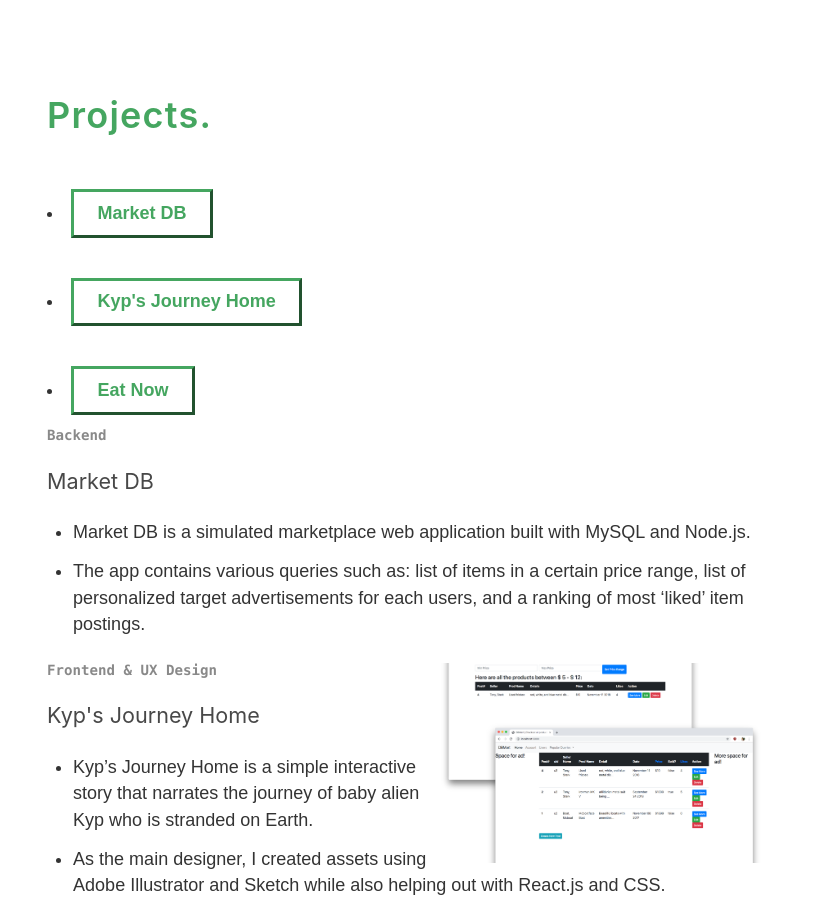
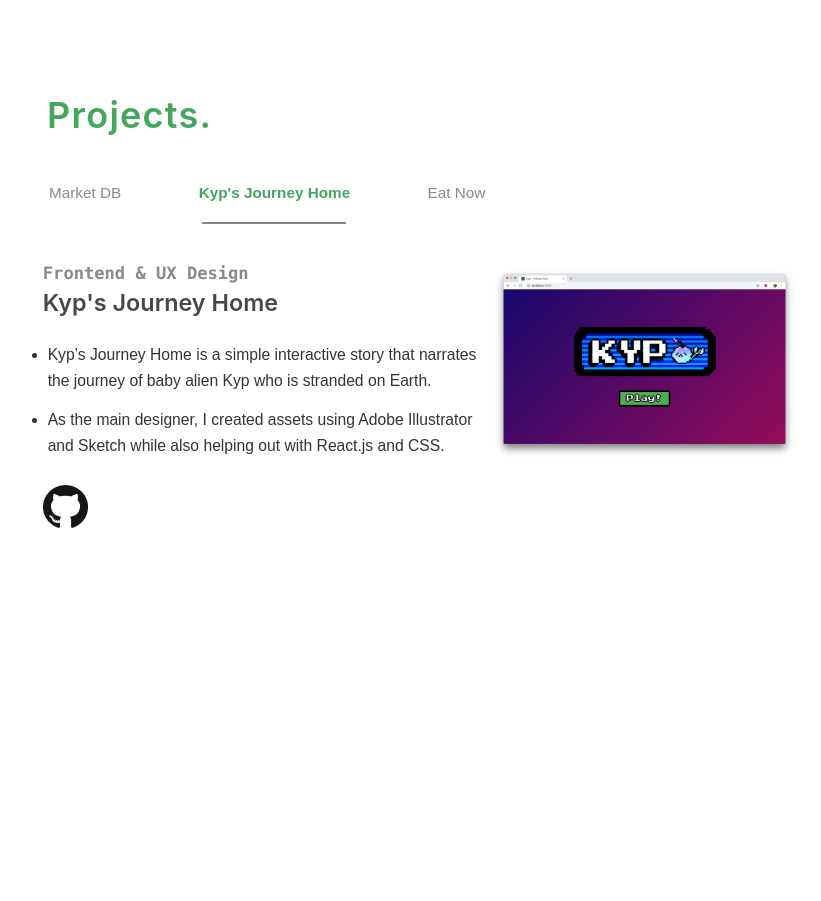
Before and after one commit to ginaahong/GHWebsite, a Gatsby site: page /project in a window 1280 px wide. Shown: the top 901 px of the page, without its empty margins (236-1057 px from the left). After the commit the page ends 800 px from the top, so only its background shows below. Built offline with nearby package versions, Linux system fonts and the light colour scheme; Gatsby itself is replaced by a stand-in of ours.

Commit message:
completed project page tabs and styling

```diff
--- a/src/components/layout.module.scss
+++ b/src/components/layout.module.scss
@@ -16,6 +16,7 @@ html {
 .container {
     margin: 0 auto;
     max-width: 750px;
+    width: 100%;
     padding: 1rem;
 
     display: flex; //enable flexbox
--- a/src/pages/experience.js
+++ b/src/pages/experience.js
@@ -6,9 +6,11 @@
 import Layout from './layout'
 
 const TabsContainer = styled.div`
+  width: 100%;
   display: flex;
   align-items: flex-start;
   position: relative;
+  top: -2vh;
 `;
 
 const Tabs = styled.ul`
@@ -16,6 +18,7 @@
     position: relative;
     width: max-content;
     z-index: 3;
+    top: 2vh;
 
     li {
         list-style-type: none;
@@ -29,6 +32,7 @@
     font-weight: ${props => props.isActive ? 'book' : 'normal' };
     color: ${props => props.isActive ? '#45A660' : '#898989' }
     padding: 0 1.5rem 0.1rem;
+    outline: none;
     border: none;
     background-color: transparent;
     text-align: left;
@@ -60,7 +64,7 @@
 `;
 
 const TabContent = styled.div`
-    left: 1rem;
+    left: -2vw;
     width: 100%;
     height: auto;
     z-index: ${props => (props.isActive ? 2 : -1)};
--- a/src/pages/project.js
+++ b/src/pages/project.js
@@ -6,16 +6,133 @@ import Img from "gatsby-image"
 
 import Layout from './layout'
 
+import github from '../images/github.png'
+import external from '../images/external_link.png'
+
+const TabsContainer = styled.div`
+    width: 100%;
+    display: inline;
+    align-items: flex-start;
+    position: relative;
+    top: -2vh;
+`;
+
+const Tabs = styled.ul`
+    padding-left: 0;
+    display: flex;
+    list-style-type: none;
+    height: max-content;
+    z-index: 3;
+    top: 2vh;
+    margin-left: -3%;
+`;
+
+const Tab = styled.button`
+    outline: none;
+    border: none;
+    background-color: transparent;
+    color: ${props => props.isActive ? '#45A660' : '#898989' };
+    font-weight: ${props => props.isActive ? 'book' : 'normal'};
+    font-size: 0.85rem;
+    padding-right: 3rem;
+    text-align: left;
+    width: 100%;
+    &:hover,
+    &:focus {
+        color: #45A660;
+    }
+`;
+
+const Highlight = styled.span`
+    display: block;
+    background: #898989;
+    position: absolute;
+    top: 4.2rem;
+    left: ${props => props.activeTab > 0 ? (props.activeTab * 10 + 1.1 ) : 0.8 }rem;
+    width: 8rem;
+    height: 0.15rem;
+    z-index: 10;
+    margin-left: -45px;
+    transition-duration: ${props => (props.isActive ? '1s' : '0s')};
+`;
+
+const Content = styled.div`
+    position: relative;
+    padding-top: 12px;
+    padding-left: 30px;
+    flex-grow: 1;
+`;
+
+const Desc = styled.div`
+    width: 110%;
+    height: auto;
+    margin-left: -5%;
+    margin-right: auto;
+    z-index: ${props => (props.isActive ? 2 : -1)};
+    visibility: ${props => (props.isActive ? 'visible' : 'hidden')};
+    transition-duration: ${props => (props.isActive ? '1s' : '0s')};
+    position: ${props => (props.isActive ? 'relative' : 'absolute')};
+`;
+
+const Detail = styled.div`
+    float: left
+    align-text: left;
+    width: 60%;
+
+    h6 {
+        font: consolas;
+        margin-bottom: 0.4rem;
+        font-size: 0.95rem;
+        font-weight: bold;
+    }
+
+    h4 {
+        font-weight: 600;
+        font-size: 1.3rem;
+    }
+
+    ul {
+        li {
+            font-size: 0.87rem;
+            margin-left: -5%;
+        }
+    }
+`;
+
+const Links = styled.div`
+    display: flex;
+    a {
+        max-height: 3rem;
+        max-width: 3rem;
+        margin-right: 2rem;
+    }
+    img {
+        max-width: 2.5rem;
+        opacity: 1;
+        transition: opacity .25s ease-in-out;
+        -moz-transition: opacity .25s ease-in-out;
+        -webkit-transition: opacity .25s ease-in-out;
+    }
+    img:hover {
+        position: relative;
+        top: -1px;
+        opacity: 0.6;
+    }
+`;
+
+
 const ImgContainer = styled.div`
     float: right;
+    width: 40%;
+    margin-top: -5vh;
 `;
 
 const FeaturedImage = styled(Img)`
-    height: 25vh;
-    width: 25vw;
-    vertical-align: middle;
+    height: 100%;
+    width: 100%;
     position: relative;
     float: right;
+    margin-top: 15%;
 `;
 
 const ProjectPage = () => {
@@ -50,44 +167,76 @@ const ProjectPage = () => {
 }
         `)
 
+    const [ activeTab, setActiveTab ] = useState(1)
+
     return (
         <Layout>
             <p id="project"><br/><br/></p>
             <h3>Projects.</h3>
-            <div>
-            <div>
+            <TabsContainer>
+            <Tabs>
             {data.allMarkdownRemark.edges.map((edge, i) => {
                 const title = edge.node.frontmatter.title
                 return (
                     <li key={i}>
-                    <button>
+                    <Tab
+                    isActive={activeTab===i}
+                    onClick={ () => setActiveTab(i) }
+                    role="tab"
+                    aria-selected={activeTab===i ? 'true' : 'false'}
+                    id={`tab${i}`}
+                    tabIndex={ activeTab === i ? '0' : '-1'}>
                         <span>{title}</span>
-                    </button>
+                    </Tab>
                     </li>
                 );
             })}
-            <span></span>
-            </div>
-            <div>
+            <Highlight activeTab={activeTab}></Highlight>
+            </Tabs>
+            <Content>
             {data.allMarkdownRemark.edges.map((edge, i) => {
                 const frontm = edge.node.frontmatter
+                const haslink = (edge.node.frontmatter.external.length !== 0)
+                let ext;
+                if (haslink) {
+                    ext = <a href={frontm.external} target="_blank" rel="noopener noreferrer"><img src={external} alt="external site"/></a>
+                } else {
+                    ext = ""
+                }
+
                 return (
-                    <div>
-                        <div>
+                    <Desc
+                    key={i}
+                    isActive={activeTab === i}
+                    id={`proj${i}`}
+                    role="tabpanel"
+                    tabIndex="1"
+                    aria-labelledby={`job${i}`}
+                    aria-hidden={ activeTab !== i}
+                    >
+                        <Detail>
                             <h6><span>{frontm.type}</span></h6>
                             <h4>{frontm.title}</h4>
                             <div dangerouslySetInnerHTML={{__html: edge.node.html} } />
-                        </div>
+                            <Links>
+                                <a href={frontm.github} target="_blank" rel="noopener noreferrer"><img src={github} alt="github"/></a>
+                                {ext}
+                            </Links>
+                        </Detail>
                         <ImgContainer>
                             <FeaturedImage fluid={frontm.cover.childImageSharp.fluid} />
                         </ImgContainer>
-                    </div>
+                    </Desc>
                 )
             })}
-            </div>
-            </div>
+            </Content>
+            </TabsContainer>
         </Layout>
     )
 }
 
+ProjectPage.propTypes = {
+  data: PropTypes.array.isRequired,
+};
+
 export default ProjectPage
--- a/src/styles/index.scss
+++ b/src/styles/index.scss
@@ -121,6 +121,7 @@ textarea {
   font-size: 1rem;
   font-weight: 700;
   margin: 1.5rem 0 0;
+  outline: none;
 }
 button:hover {
     color: $dgreen;
```
Also changed, not shown: src/images/external_link.png (added).
